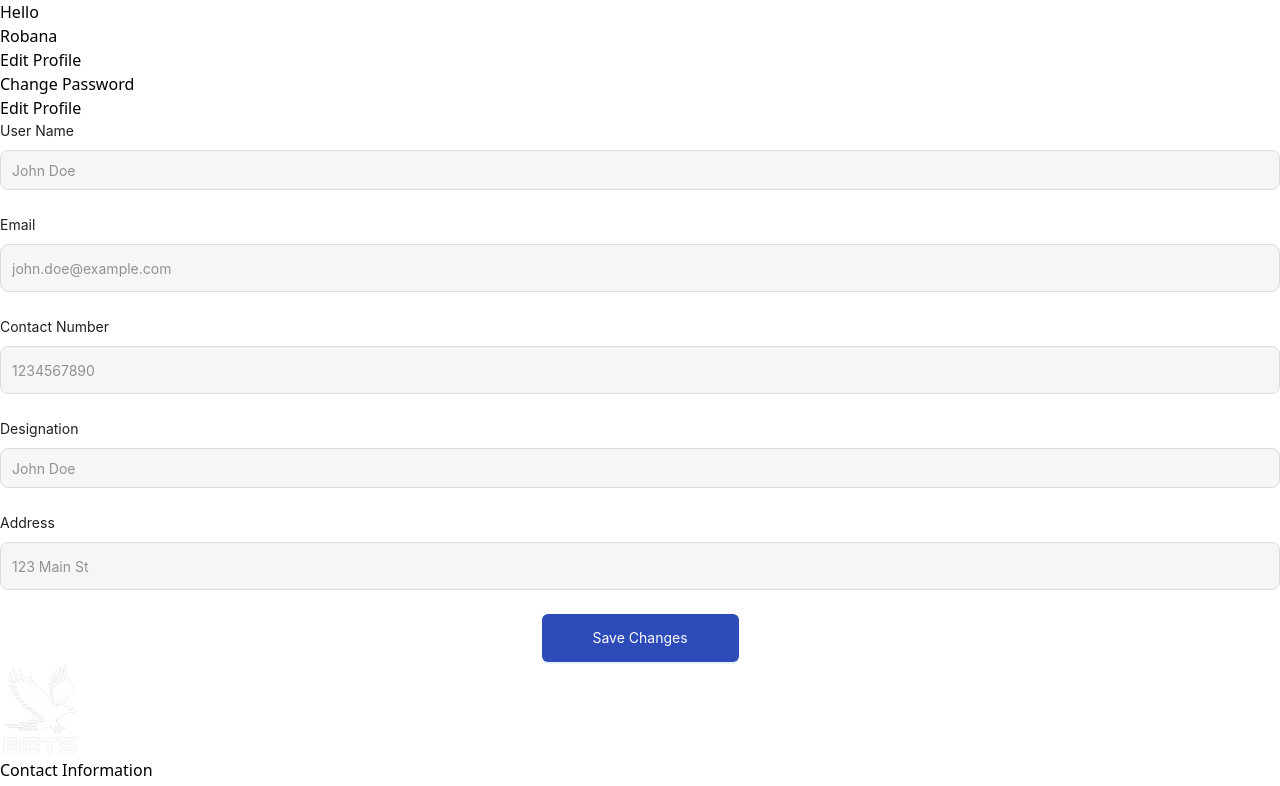
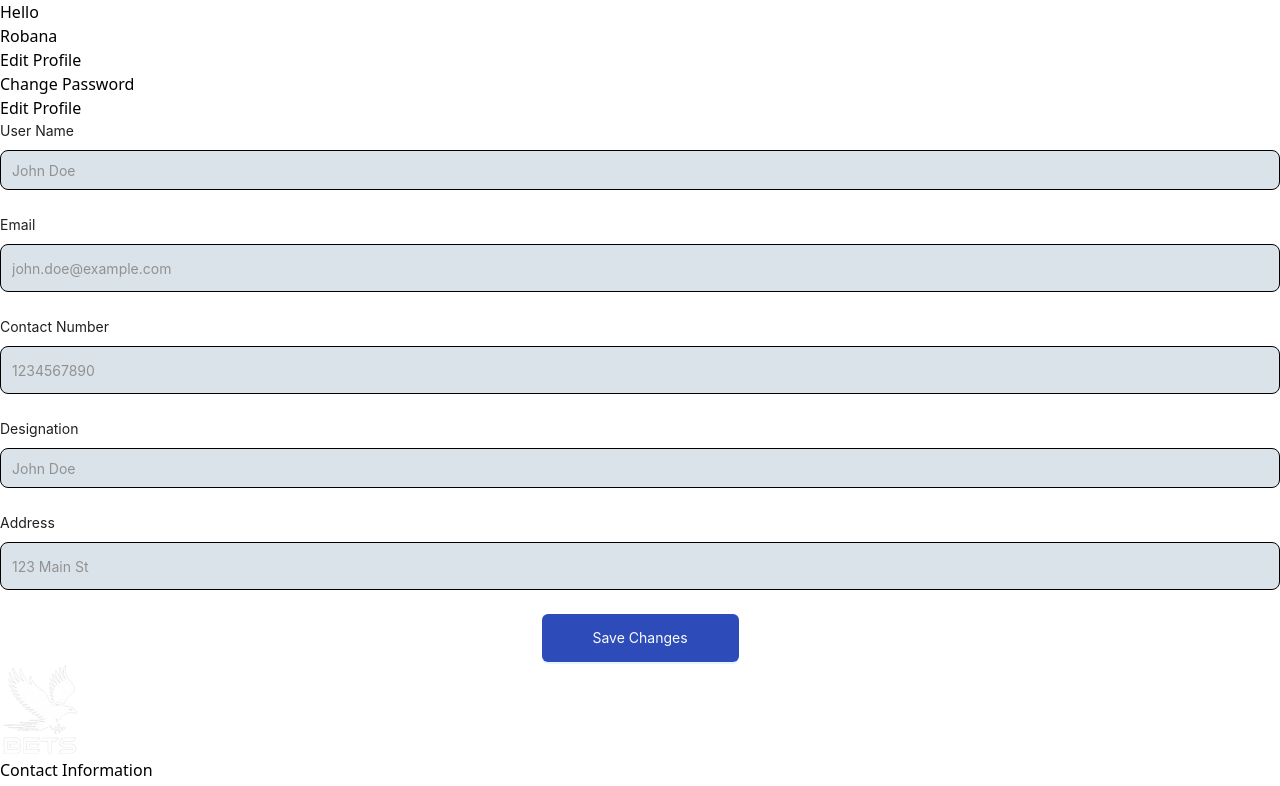
Before and after one commit to foisaluddin400/just_clientVercel_heretohelp, a React (Vite) app: page /profilePage in a window 1280 px wide. Shown: the part 470-1256 px from the top of the page. Built offline with nearby package versions, Linux system fonts and the light colour scheme.

Commit message:
asdfasfd

```diff
--- a/src/Components/Careers/CareerCover.jsx
+++ b/src/Components/Careers/CareerCover.jsx
@@ -12,7 +12,7 @@ export const CareerCover = () => {
         <div className="relative z-10 flex flex-col justify-center items-center h-full text-center px-6">
           <h1 className=" md:text-6xl font-bold leading-tight">
             <span className="text-3xl">Careers At</span> <br />{" "}
-            <span className="text-7xl bg-gradient-to-r from-blue-500 via-purple-500 to-pink-500 bg-clip-text text-transparent">
+            <span className="text-7xl bg-gradient-to-r from-[#cbafe6] via-[#ab82f1] to-[#e5d7f3] bg-clip-text text-transparent">
               BETS.
             </span>
 
--- a/src/Components/Home/ContactFormSection.jsx
+++ b/src/Components/Home/ContactFormSection.jsx
@@ -26,7 +26,7 @@ export const ContactFormSection = () => {
             Get Started With <br /> BETS Today
           </h2>
 
-          <div className="bg-white p-8 py-16 rounded-lg shadow-lg max-w-3xl w-full">
+          <div className="bg-[white] p-8 py-16 rounded-lg shadow-lg max-w-3xl w-full">
             <Form
               layout="vertical"
               onFinish={handleFinish}
@@ -40,7 +40,7 @@ export const ContactFormSection = () => {
                   { required: true, message: "Please enter your full name" },
                 ]}
               >
-                <Input placeholder="John Doe" />
+                <Input  placeholder="John Doe" />
               </Form.Item>
 
               {/* Contact Number & Email */}
@@ -112,13 +112,13 @@ export const ContactFormSection = () => {
               {/* Submit Button */}
               <Form.Item>
                 <Link to={'/new-ticket'}>
-                <Button
+                <button
                   type="primary"
                   htmlType="submit"
-                  className=" bg-[#2E4CB9] hover:bg-blue-600 text-white py-2 px-4 rounded-md"
+                  className=" bg-[#2E4CB9] hover:bg-gray-100 hover:text-blue-600 text-white py-2 px-4 rounded-md"
                 >
                   Send Inquiry
-                </Button></Link>
+                </button></Link>
               </Form.Item>
             </Form>
           </div>
--- a/src/Components/Home/SpecialPackage.jsx
+++ b/src/Components/Home/SpecialPackage.jsx
@@ -58,7 +58,7 @@ export const SpecialPackage = () => {
             </p>
             <p className="text-sm my-4">{pkg.services}</p>
             <p className="text-sm mb-6">{pkg.description}</p>
-            <Link to={'/new-ticket'}><button className="bg-[#2E4CB9] text-white py-2 px-4 rounded-lg shadow-md hover:bg-blue-700 transition">
+            <Link to={'/new-ticket'}><button className="bg-[#2E4CB9] text-white py-2 px-4 rounded-lg shadow-md hover:bg-white hover:text-blue-600 transition">
               {pkg.buttonLabel}
             </button></Link>
           </div>
--- a/src/Pages/ProfilePage/ProfilePage.jsx
+++ b/src/Pages/ProfilePage/ProfilePage.jsx
@@ -118,7 +118,7 @@ const ProfilePage = () => {
                   <Form.Item
                     name="fullName"
                     label={
-                      <p className="text-[#919191] text-[16px] leading-5 font-normal">
+                      <p className="text-[black] text-[16px] leading-5 font-normal">
                         User Name
                       </p>
                     }
@@ -127,10 +127,10 @@ const ProfilePage = () => {
                       style={{
                         width: "100%",
                         height: 40,
-                        border: "1px solid #DCDDDE",
+                        border: "1px solid black",
                         borderRadius: "8px",
                         color: "#919191",
-                        backgroundColor: "#F6F6F6",
+                        backgroundColor: "#DBE3EA",
                         outline: "none",
                       }}
                       className="text-[16px] leading-5"
@@ -140,7 +140,7 @@ const ProfilePage = () => {
                   <Form.Item
                     name="email"
                     label={
-                      <p className="text-[#919191] text-[16px] leading-5 font-normal">
+                      <p className="text-[black] text-[16px] leading-5 font-normal">
                         Email
                       </p>
                     }
@@ -149,10 +149,10 @@ const ProfilePage = () => {
                       style={{
                         width: "100%",
                         height: 48,
-                        border: "1px solid #DCDDDE",
-                        backgroundColor: "#F6F6F6",
+                        border: "1px solid black",
                         borderRadius: "8px",
                         color: "#919191",
+                        backgroundColor: "#DBE3EA",
                         outline: "none",
                       }}
                       disabled
@@ -164,7 +164,7 @@ const ProfilePage = () => {
                   <Form.Item
                     name="mobileNumber"
                     label={
-                      <p className="text-[#919191] text-[16px] leading-5 font-normal">
+                      <p className="text-[black] text-[16px] leading-5 font-normal">
                         Contact Number
                       </p>
                     }
@@ -173,10 +173,10 @@ const ProfilePage = () => {
                       style={{
                         width: "100%",
                         height: 48,
-                        backgroundColor: "#F6F6F6",
-                        border: "1px solid #DCDDDE",
+                        border: "1px solid black",
                         borderRadius: "8px",
                         color: "#919191",
+                        backgroundColor: "#DBE3EA",
                         outline: "none",
                       }}
                       className="text-[16px] leading-5"
@@ -187,7 +187,7 @@ const ProfilePage = () => {
                   <Form.Item
                     name="fullName"
                     label={
-                      <p className="text-[#919191] text-[16px] leading-5 font-normal">
+                      <p className="text-[black] text-[16px] leading-5 font-normal">
                         Designation
                       </p>
                     }
@@ -196,10 +196,10 @@ const ProfilePage = () => {
                       style={{
                         width: "100%",
                         height: 40,
-                        border: "1px solid #DCDDDE",
+                        border: "1px solid black",
                         borderRadius: "8px",
                         color: "#919191",
-                        backgroundColor: "#F6F6F6",
+                        backgroundColor: "#DBE3EA",
                         outline: "none",
                       }}
                       className="text-[16px] leading-5"
@@ -209,7 +209,7 @@ const ProfilePage = () => {
                   <Form.Item
                     name="address"
                     label={
-                      <p className="text-[#919191] text-[16px] leading-5 font-normal">
+                      <p className="text-[black] text-[16px] leading-5 font-normal">
                         Address
                       </p>
                     }
@@ -218,10 +218,10 @@ const ProfilePage = () => {
                       style={{
                         width: "100%",
                         height: 48,
-                        backgroundColor: "#F6F6F6",
-                        border: "1px solid #DCDDDE",
+                        border: "1px solid black",
                         borderRadius: "8px",
                         color: "#919191",
+                        backgroundColor: "#DBE3EA",
                         outline: "none",
                       }}
                       className="text-[16px] leading-5"
@@ -263,7 +263,7 @@ const ProfilePage = () => {
                   <Form.Item
                     name="oldPassword"
                     label={
-                      <p className="text-[#415D71] text-sm leading-5">
+                      <p className="text-[black] text-sm leading-5">
                         Current Password
                       </p>
                     }
@@ -278,8 +278,8 @@ const ProfilePage = () => {
                       style={{
                         width: "100%",
                         height: "42px",
-                        border: "1px solid #DCDDDE",
-                        backgroundColor: "#F6F6F6",
+                        border: "1px solid black",
+                        backgroundColor: "#DBE3EA",
                         borderRadius: "8px",
                         color: "black",
                         outline: "none",
@@ -295,7 +295,7 @@ const ProfilePage = () => {
                       { required: true, message: "Please Enter New Password!" },
                     ]}
                     label={
-                      <p className="text-[#415D71] text-sm leading-5">
+                      <p className="text-[black] text-sm leading-5">
                         New Password
                       </p>
                     }
@@ -304,8 +304,8 @@ const ProfilePage = () => {
                       style={{
                         width: "100%",
                         height: "42px",
-                        border: "1px solid #DCDDDE",
-                        backgroundColor: "#F6F6F6",
+                        border: "1px solid black",
+                        backgroundColor: "#DBE3EA",
                         borderRadius: "8px",
                         color: "black",
                         outline: "none",
@@ -317,7 +317,7 @@ const ProfilePage = () => {
 
                   <Form.Item
                     label={
-                      <p className="text-[#415D71] text-sm leading-5">
+                      <p className="text-[black] text-sm leading-5">
                         Confirm Password
                       </p>
                     }
@@ -333,8 +333,8 @@ const ProfilePage = () => {
                       style={{
                         width: "100%",
                         height: "42px",
-                        border: "1px solid #DCDDDE",
-                        backgroundColor: "#F6F6F6",
+                        border: "1px solid black",
+                        backgroundColor: "#DBE3EA",
                         borderRadius: "8px",
                         color: "black",
                         outline: "none",
@@ -360,7 +360,7 @@ const ProfilePage = () => {
                         width: 197,
                         height: 48,
                         color: "#FFFFFF",
-                        background: "#272121",
+                        background: "#2E4CB9",
                       }}
                       className="font-normal text-[16px] leading-6 bg-primary"
                     >
```
